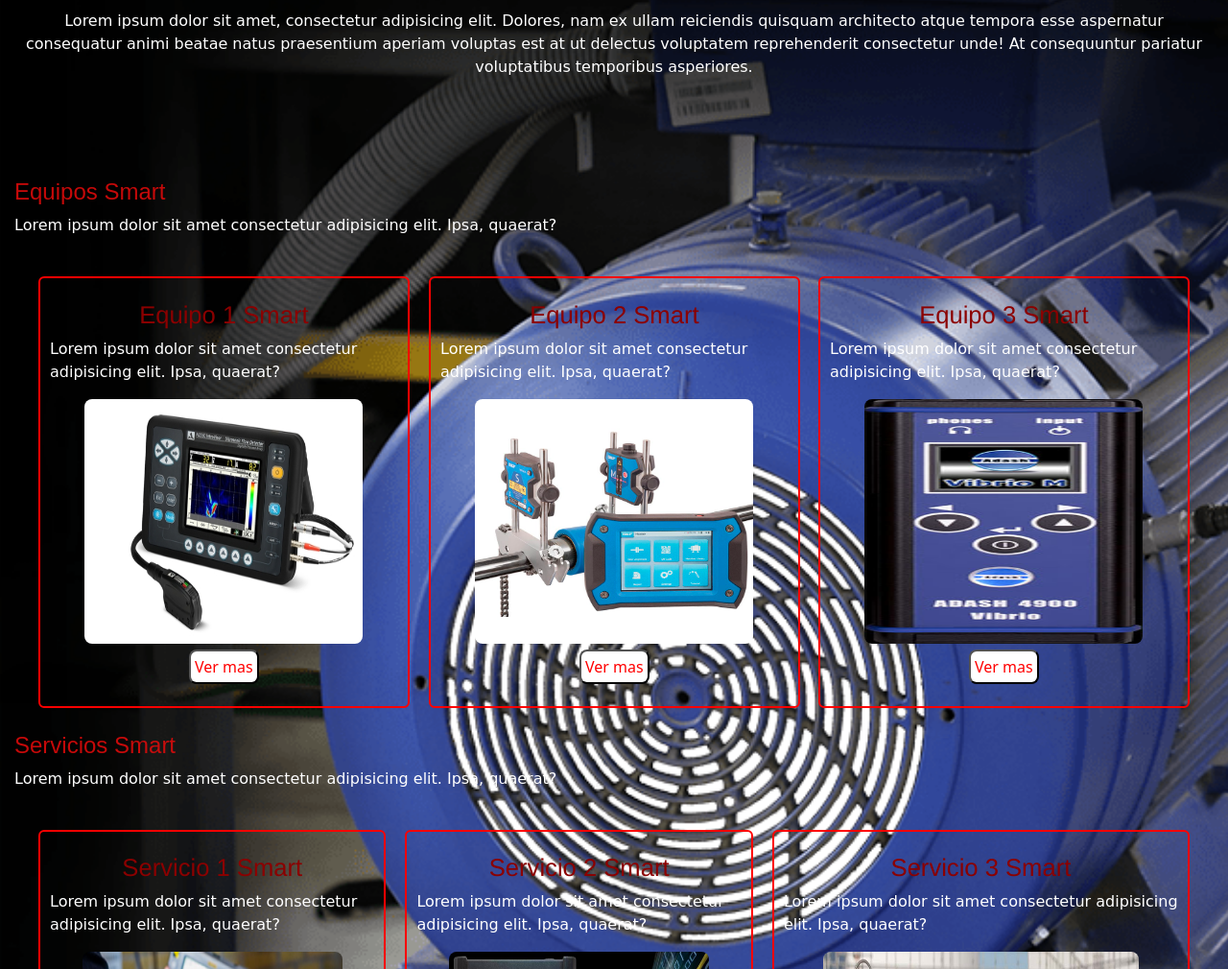
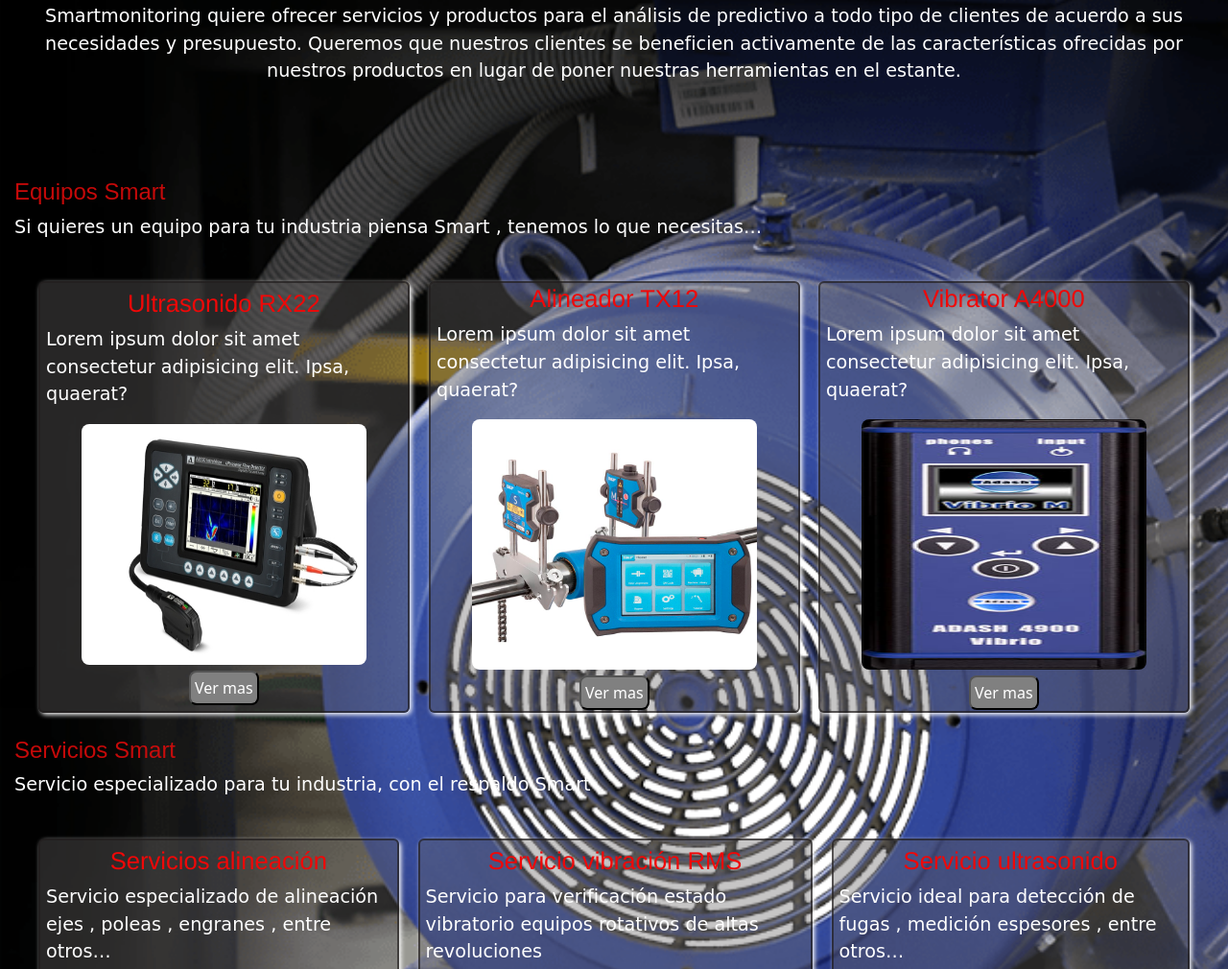
Before and after one commit to EliecerRiquelme/smartmonitoring, a plain HTML site: page index.html in a window 1280 px wide. Shown: the part 269-1279 px from the top of the page at 96% size. Drawn offline with nearby package versions, Linux system fonts and the light colour scheme.

Commit message:
modificando index

```diff
--- a/index.html
+++ b/index.html
@@ -49,62 +49,62 @@
         <section class="seccion-1">
             <article class="articulo-1">
                  <h2>Smart Monitoring</h2>
-                 <P>Lorem ipsum dolor sit amet, consectetur adipisicing elit. Dolores, nam ex ullam reiciendis quisquam architecto atque tempora esse aspernatur consequatur animi beatae natus praesentium aperiam voluptas est at ut delectus voluptatem reprehenderit consectetur unde! At consequuntur pariatur voluptatibus temporibus asperiores.</P>
+                 <P>Smartmonitoring quiere ofrecer servicios y productos para el análisis de predictivo a todo tipo de clientes de acuerdo a sus necesidades y presupuesto. Queremos que nuestros clientes se beneficien activamente de las características ofrecidas por nuestros productos en lugar de poner nuestras herramientas en el estante.</P>
             </article>
         </section>
         <section class="equipos">
             <h2 class="subtitulo">Equipos Smart</h2>
-            <P>Lorem ipsum dolor sit amet consectetur adipisicing elit. Ipsa, quaerat?</P>
+            <P>Si quieres un equipo para tu industria piensa Smart , tenemos lo que necesitas…</P>
             <div class="div-equipos">
 
                 <article class="tarjeta-equipos" data-aos="flip-up">
-                     <h3>Equipo 1 Smart</h3>
+                     <h3>Ultrasonido RX22 </h3>
                      <P>Lorem ipsum dolor sit amet consectetur adipisicing elit. Ipsa, quaerat?</P>
                      <img src="./assets/img/equipo-ultrasonido.jpg" alt="equipo ultrasonido">
-                     <button class="boton">Ver mas</button>
+                     <button class="boton2">Ver mas</button>
                 </article>
                 <article class="tarjeta-equipos" data-aos="flip-up">
-                    <h3>Equipo 2 Smart</h3>
+                    <h3>Alineador TX12</h3>
                     <P>Lorem ipsum dolor sit amet consectetur adipisicing elit. Ipsa, quaerat?</P>
                     <img src="./assets/img/equipo-alineacion.jpg" alt="equipo alineacion">
-                    <button class="boton">Ver mas</button>
+                    <button class="boton2">Ver mas</button>
                 </article>
                 <article class="tarjeta-equipos" data-aos="flip-up">
-                    <h3>Equipo 3 Smart</h3>
+                    <h3>Vibrator A4000</h3>
                     <P>Lorem ipsum dolor sit amet consectetur adipisicing elit. Ipsa, quaerat?</P>
                     <img src="./assets/img/equipo-vibacion.jpg" alt="equipo vibracion">
-                    <button class="boton">Ver mas</button>
+                    <button class="boton2">Ver mas</button>
                 </article>
              </div>
 
         </section>
 
         <section class="equipos">
-            <h2 class="subtitulo">Servicios Smart</h2>
-            <P>Lorem ipsum dolor sit amet consectetur adipisicing elit. Ipsa, quaerat?</P>
+            <h2 class="subtitulo">Servicios Smart </h2>
+            <P> Servicio especializado para tu industria, con el respaldo Smart </P>
             <div class="div-equipos">
 
                 <article class="tarjeta-equipos"data-aos="fade-right"
                 data-aos-offset="300"
                 data-aos-easing="ease-in-sine">
-                     <h3>Servicio 1 Smart</h3>
-                     <P>Lorem ipsum dolor sit amet consectetur adipisicing elit. Ipsa, quaerat?</P>
+                     <h3>Servicios alineación</h3>
+                     <P>Servicio especializado de alineación ejes , poleas , engranes , entre otros…</P>
                      <img src="./assets/img/servicio-1.png" alt="servicio alineación">
                      <button class="boton2">Ver mas</button>
                 </article>
                 <article class="tarjeta-equipos" data-aos="fade-left"
                 data-aos-offset="300"
                 data-aos-easing="ease-in-sine">
-                    <h3>Servicio 2 Smart</h3>
-                    <P>Lorem ipsum dolor sit amet consectetur adipisicing elit. Ipsa, quaerat?</P>
+                    <h3>Servicio vibración RMS</h3>
+                    <P>Servicio para verificación estado vibratorio equipos rotativos de altas revoluciones </P>
                     <img src="./assets/img/servicio-2.jpg" alt="servicio monitoreo condición">
                     <button class="boton2">Ver mas</button>
                 </article>
                 <article class="tarjeta-equipos" data-aos="fade-right"
                 data-aos-offset="300"
                 data-aos-easing="ease-in-sine">
-                    <h3>Servicio 3 Smart</h3>
-                    <P>Lorem ipsum dolor sit amet consectetur adipisicing elit. Ipsa, quaerat?</P>
+                    <h3>Servicio ultrasonido</h3>
+                    <P>Servicio ideal para detección de fugas , medición espesores , entre otros…</P>
                     <img src="./assets/img/servicio-3.jpg" alt="servicio utrasonido">
                     <button class="boton2">Ver mas</button>
                 </article>
--- a/scss/base/_tipografia.scss
+++ b/scss/base/_tipografia.scss
@@ -27,7 +27,7 @@ h4{
 }
 p{
     font-family: cursive;
-    font-size: 0.8rem;
+    font-size: 1rem;
 }
 
 @media (min-width: 480px){
@@ -37,9 +37,7 @@ p{
     h3{
         font-size: 1.3rem;
     }
-    p{
-        font-size: 1rem;
-    }
+
 }
 
 @media (min-width: 1024px){
@@ -57,4 +55,7 @@ p{
     h4{
         font-size: 1rem;
     }
+    p{
+        font-size: 1.2rem;
+    }
 }
--- a/scss/componentes/_botones.scss
+++ b/scss/componentes/_botones.scss
@@ -21,6 +21,7 @@ button{
     @extend .boton;
     background-color: gray;
     color: white;
+    transition: 200ms;
     &:hover{
         filter:opacity(80%);
     }
--- a/scss/componentes/_tarjetas.scss
+++ b/scss/componentes/_tarjetas.scss
@@ -2,18 +2,20 @@
     padding: 15px;
     display: block;
     .tarjeta-equipos{
-        border: 2px solid red;
+        border: 2px solid rgba(34, 30, 30, 0.678);
         border-radius: 6px;
         min-width: 200px;
-        height: 300px;
+        height: 340px;
         display: flex;
         flex-direction: column;
         justify-content: center;
         align-items: center;
-        padding: 10px;
+        padding: 6px;
         margin: 10px;
+        background-color: rgba(104, 102, 102, 0.377);
+        box-shadow: 2px 2px 5px white;
         h3{
-            color: darkred;
+            color: rgb(240, 8, 8);
         }
         p{
             color: white;
```
Also changed, not shown: pages/productos.html (+3 -3 lines), pages/servicios.html (+3 -3 lines), css/style.css, 1 other file.
